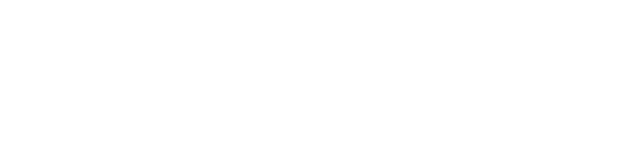
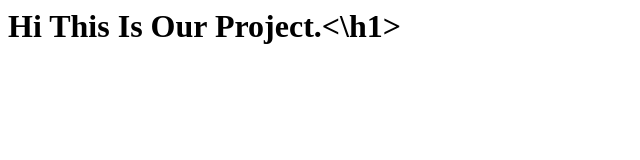
Before and after one commit to 71Subhash05/Resume-builder-, a plain HTML site: page index.html in a window 1280 px wide. Shown: the whole page, without its empty margins (0-640 px from the left). Drawn offline with Linux system fonts and the light colour scheme.

Commit message:
Update index.html

```diff
--- a/index.html
+++ b/index.html
@@ -2,5 +2,6 @@
 <head>
 </head>
 <body>
+<h1>Hi This Is Our Project.<\h1>
 </body>
 </html>
```
